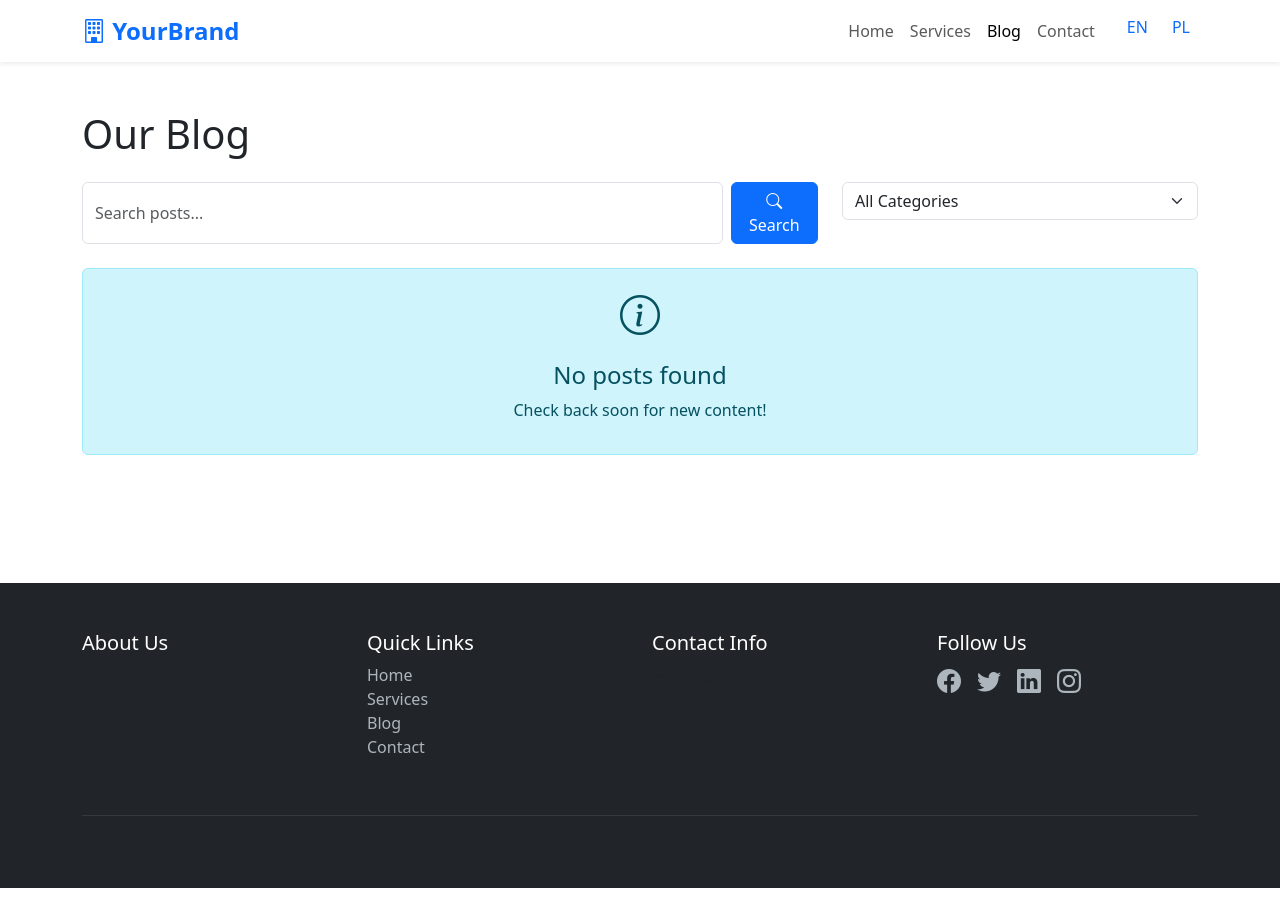
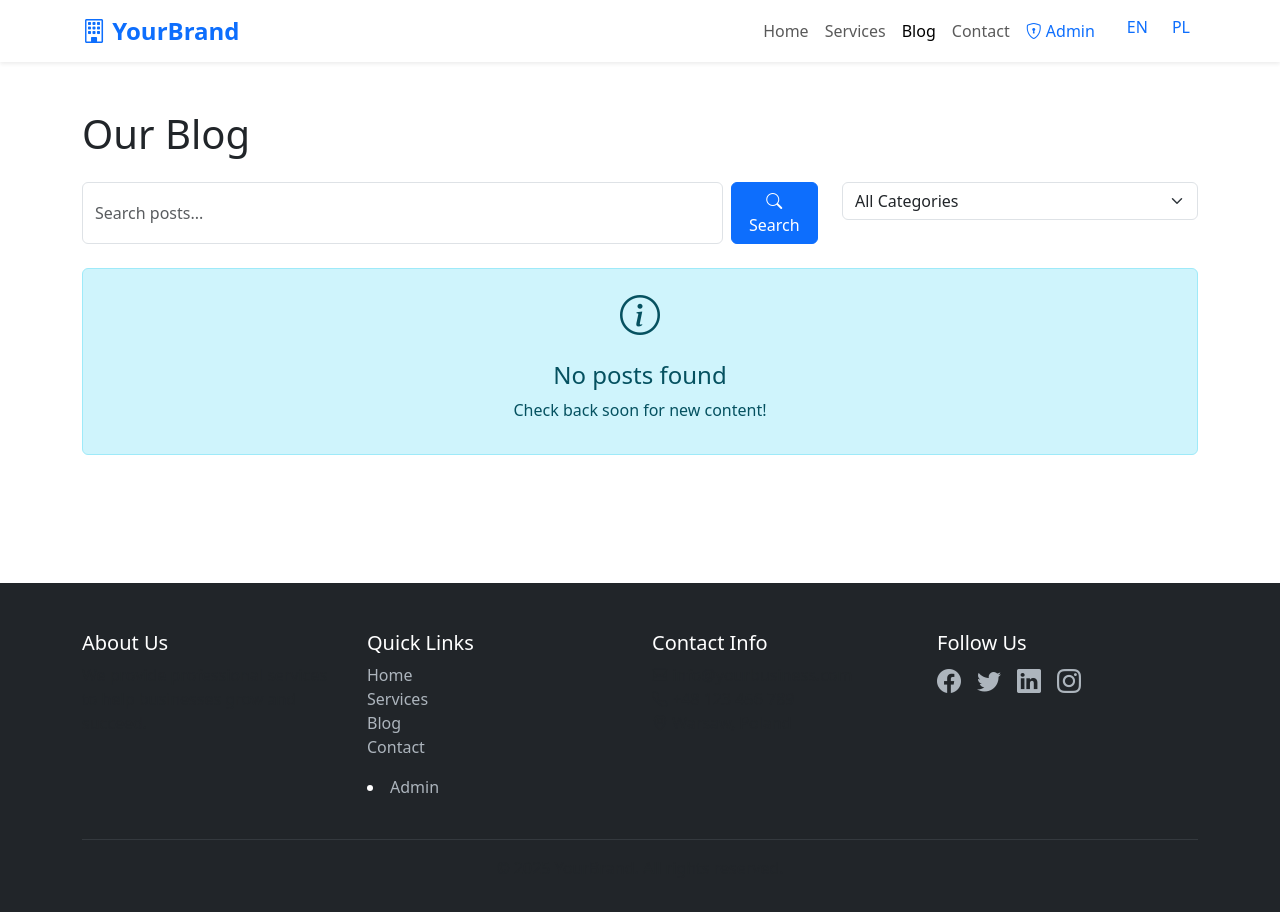
Before and after one commit to Napier40/Akademia-Studenta, a Flask app: page /blog in a window 1280 px wide. Before the commit the page ends 888 px from the top, so only its background shows below. Run offline with Flask 3, Linux system fonts and the light colour scheme; the visitor is signed in with stand-in values (Sample User, id 1); some libraries are stand-ins or nearby versions.

Commit message:
Add admin link to navigation menu
✨ New Feature:
- Admin link in main navigation menu
- Shows login icon when not logged in
- Shows 'Admin' link when logged in as admin
- Conditional display based on session

🎨 UI Changes:
- Person icon for login (when not admin)
- Shield lock icon for admin dashboard (when logged in)
- Integrated into main navigation bar

📍 Location:
- templates/base.html: Added admin navigation item

🔐 Behavior:
- Not logged in: Shows person icon → links to /admin/login
- Logged in as admin: Shows 'Admin' text → links to /admin dashboard

✅ Makes admin panel easily accessible from any page

```diff
--- a/flask-app/templates/base.html
+++ b/flask-app/templates/base.html
@@ -142,6 +142,19 @@
                             {{ _('Contact') }}
                         </a>
                     </li>
+                       {% if session.get('is_admin') %}
+                       <li class="nav-item">
+                           <a class="nav-link text-primary" href="{{ url_for('admin_dashboard') }}">
+                               <i class="bi bi-shield-lock"></i> Admin
+                           </a>
+                       </li>
+                       {% else %}
+                       <li class="nav-item">
+                           <a class="nav-link text-muted" href="{{ url_for('admin_login') }}" title="Admin Login">
+                               <i class="bi bi-person-circle"></i>
+                           </a>
+                       </li>
+                       {% endif %}
                     <li class="nav-item ms-3">
                         <div class="language-switcher">
                             <a href="{{ url_for('set_language', language='en') }}"
@@ -198,6 +211,19 @@
                         <li><a href="{{ url_for('blog') }}">{{ _('Blog') }}</a></li>
                         <li><a href="{{ url_for('contact') }}">{{ _('Contact') }}</a></li>
                     </ul>
+                       {% if session.get('is_admin') %}
+                       <li class=&quot;nav-item&quot;>
+                           <a class=&quot;nav-link text-primary&quot; href=&quot;{{ url_for('admin_dashboard') }}&quot;>
+                               <i class=&quot;bi bi-shield-lock&quot;></i> Admin
+                           </a>
+                       </li>
+                       {% else %}
+                       <li class=&quot;nav-item&quot;>
+                           <a class=&quot;nav-link text-muted&quot; href=&quot;{{ url_for('admin_login') }}&quot; title=&quot;Admin Login&quot;>
+                               <i class=&quot;bi bi-person-circle&quot;></i>
+                           </a>
+                       </li>
+                       {% endif %}
                 </div>
                 <div class="col-md-3 mb-4">
                     <h5>{{ _('Contact Info') }}</h5>
```
